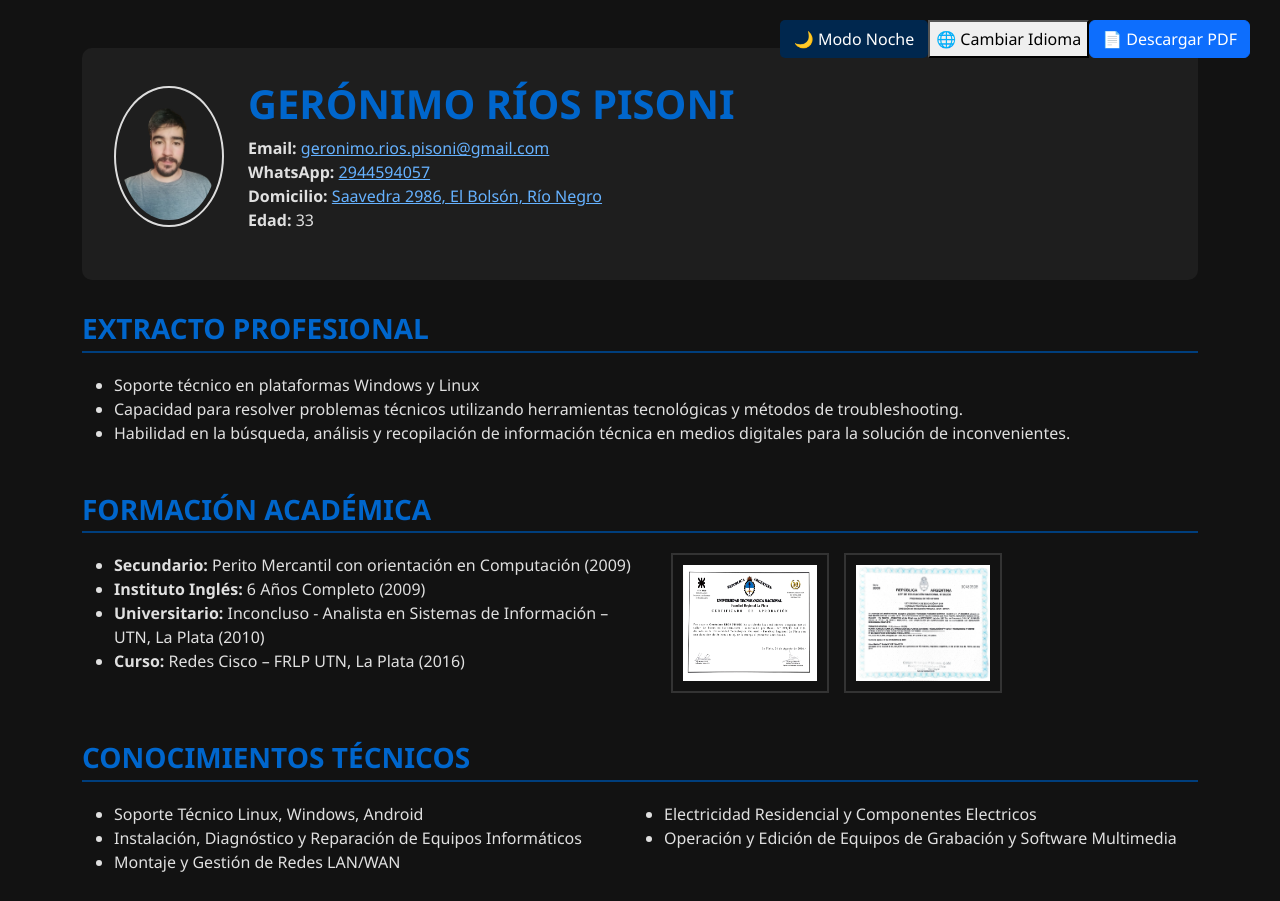
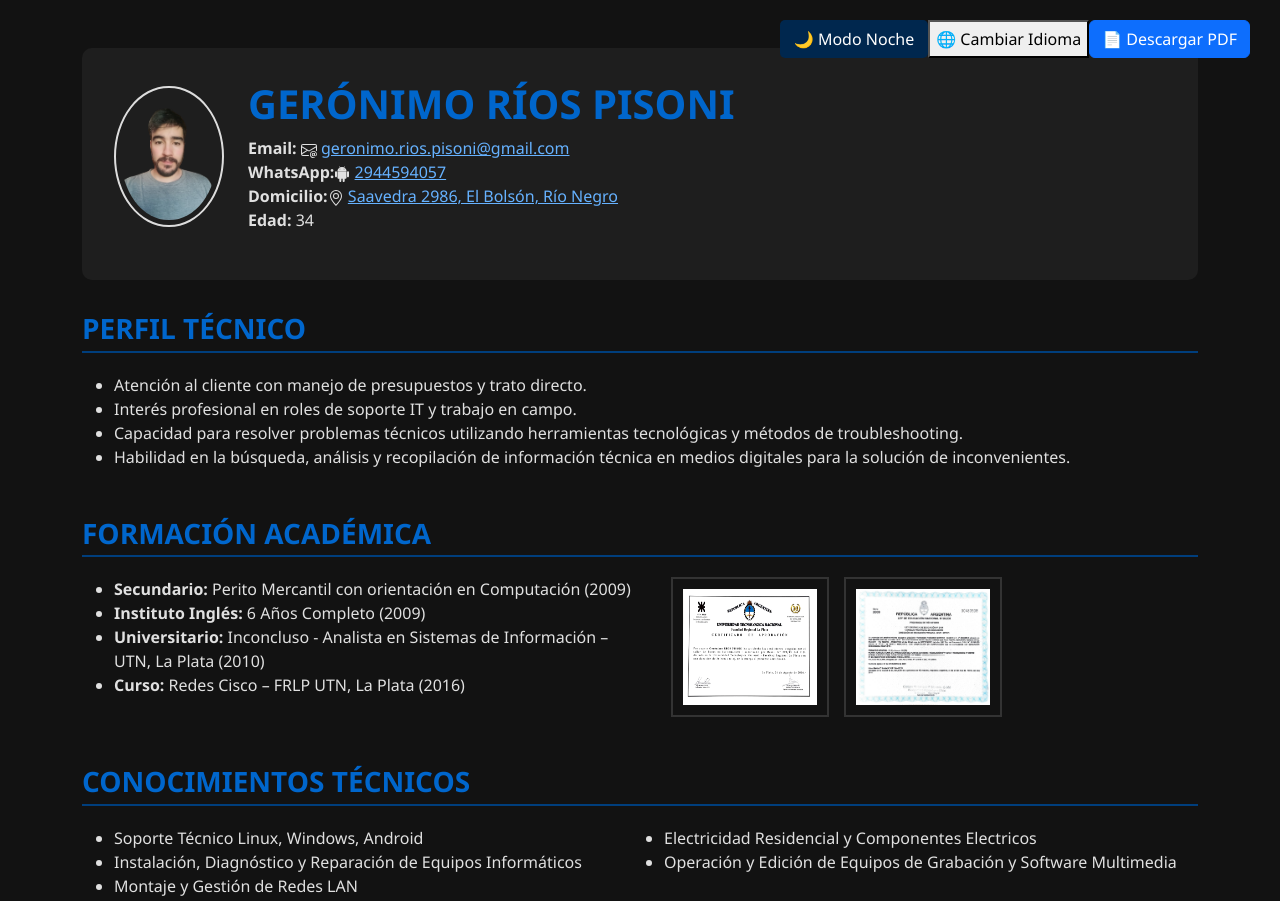
Before and after one commit to littlerabbit07/littlerabbit07.github.io, a plain HTML site: page index.html in a window 1280 px wide. Shown: the top 901 px of the page. Drawn offline with nearby package versions, Linux system fonts and the light colour scheme.

Commit message:
Update index.html

```diff
--- a/index.html
+++ b/index.html
@@ -26,27 +26,38 @@
           <h1 data-lang="en" style="display: none;">Gerónimo Ríos Pisoni</h1>
           <h5 data-lang="en" style="display: none;">Systems Analyst Student</h5>
           <p>
-            <span class="info-label" data-lang="es">Email:</span>
+            <span class="info-label" data-lang="es">Email: <svg xmlns="http://www.w3.org/2000/svg" width="16" height="16" fill="currentColor" class="bi bi-envelope-at" viewBox="0 0 16 16">
+  <path d="M2 2a2 2 0 0 0-2 2v8.01A2 2 0 0 0 2 14h5.5a.5.5 0 0 0 0-1H2a1 1 0 0 1-.966-.741l5.64-3.471L8 9.583l7-4.2V8.5a.5.5 0 0 0 1 0V4a2 2 0 0 0-2-2zm3.708 6.208L1 11.105V5.383zM1 4.217V4a1 1 0 0 1 1-1h12a1 1 0 0 1 1 1v.217l-7 4.2z"/>
+  <path d="M14.247 14.269c1.01 0 1.587-.857 1.587-2.025v-.21C15.834 10.43 14.64 9 12.52 9h-.035C10.42 9 9 10.36 9 12.432v.214C9 14.82 10.438 16 12.358 16h.044c.594 0 1.018-.074 1.237-.175v-.73c-.245.11-.673.18-1.18.18h-.044c-1.334 0-2.571-.788-2.571-2.655v-.157c0-1.657 1.058-2.724 2.64-2.724h.04c1.535 0 2.484 1.05 2.484 2.326v.118c0 .975-.324 1.39-.639 1.39-.232 0-.41-.148-.41-.42v-2.19h-.906v.569h-.03c-.084-.298-.368-.63-.954-.63-.778 0-1.259.555-1.259 1.4v.528c0 .892.49 1.434 1.26 1.434.471 0 .896-.227 1.014-.643h.043c.118.42.617.648 1.12.648m-2.453-1.588v-.227c0-.546.227-.791.573-.791.297 0 .572.192.572.708v.367c0 .573-.253.744-.564.744-.354 0-.581-.215-.581-.8Z"/>
+</svg></span>
             <span class="info-label" data-lang="en" style="display: none;">Email:</span>
             <a href="mailto:geronimo.rios.pisoni@gmail.com" target="_blank" rel="noopener noreferrer">geronimo.rios.pisoni@gmail.com</a><br>
-            <span class="info-label" data-lang="es">WhatsApp:</span>
+            <span class="info-label" data-lang="es">WhatsApp:<svg xmlns="http://www.w3.org/2000/svg" width="16" height="16" fill="currentColor" class="bi bi-android2" viewBox="0 0 16 16">
+  <path d="m10.213 1.471.691-1.26q.069-.124-.048-.192-.128-.057-.195.058l-.7 1.27A4.8 4.8 0 0 0 8.005.941q-1.032 0-1.956.404l-.7-1.27Q5.281-.037 5.154.02q-.117.069-.049.193l.691 1.259a4.25 4.25 0 0 0-1.673 1.476A3.7 3.7 0 0 0 3.5 5.02h9q0-1.125-.623-2.072a4.27 4.27 0 0 0-1.664-1.476ZM6.22 3.303a.37.37 0 0 1-.267.11.35.35 0 0 1-.263-.11.37.37 0 0 1-.107-.264.37.37 0 0 1 .107-.265.35.35 0 0 1 .263-.11q.155 0 .267.11a.36.36 0 0 1 .112.265.36.36 0 0 1-.112.264m4.101 0a.35.35 0 0 1-.262.11.37.37 0 0 1-.268-.11.36.36 0 0 1-.112-.264q0-.154.112-.265a.37.37 0 0 1 .268-.11q.155 0 .262.11a.37.37 0 0 1 .107.265q0 .153-.107.264M3.5 11.77q0 .441.311.75.311.306.76.307h.758l.01 2.182q0 .414.292.703a.96.96 0 0 0 .7.288.97.97 0 0 0 .71-.288.95.95 0 0 0 .292-.703v-2.182h1.343v2.182q0 .414.292.703a.97.97 0 0 0 .71.288.97.97 0 0 0 .71-.288.95.95 0 0 0 .292-.703v-2.182h.76q.436 0 .749-.308.31-.307.311-.75V5.365h-9zm10.495-6.587a.98.98 0 0 0-.702.278.9.9 0 0 0-.293.685v4.063q0 .406.293.69a.97.97 0 0 0 .702.284q.42 0 .712-.284a.92.92 0 0 0 .293-.69V6.146a.9.9 0 0 0-.293-.685 1 1 0 0 0-.712-.278m-12.702.283a1 1 0 0 1 .712-.283q.41 0 .702.283a.9.9 0 0 1 .293.68v4.063a.93.93 0 0 1-.288.69.97.97 0 0 1-.707.284 1 1 0 0 1-.712-.284.92.92 0 0 1-.293-.69V6.146q0-.396.293-.68"/>
+</svg></span>
             <span class="info-label" data-lang="en" style="display: none;">WhatsApp:</span>
-            <a href="https://wa.me/2944594057" target="_blank" rel="noopener noreferrer">2944594057</a><br>
-            <span class="info-label" data-lang="es">Domicilio:</span>
+            <a href="https://wa.me/2944594057" target="_blank" rel="noopener noreferrer">2944594057</a>
+            <br>
+            <span class="info-label" data-lang="es">Domicilio:<svg xmlns="http://www.w3.org/2000/svg" width="16" height="16" fill="currentColor" class="bi bi-geo-alt" viewBox="0 0 16 16">
+  <path d="M12.166 8.94c-.524 1.062-1.234 2.12-1.96 3.07A32 32 0 0 1 8 14.58a32 32 0 0 1-2.206-2.57c-.726-.95-1.436-2.008-1.96-3.07C3.304 7.867 3 6.862 3 6a5 5 0 0 1 10 0c0 .862-.305 1.867-.834 2.94M8 16s6-5.686 6-10A6 6 0 0 0 2 6c0 4.314 6 10 6 10"/>
+  <path d="M8 8a2 2 0 1 1 0-4 2 2 0 0 1 0 4m0 1a3 3 0 1 0 0-6 3 3 0 0 0 0 6"/>
+</svg></span>
             <span class="info-label" data-lang="en" style="display: none;">Address:</span>
             <a href="https://maps.app.goo.gl/mLVSpg43jFqqwWih8" target="_blank" rel="noopener noreferrer">Saavedra 2986, El Bolsón, Río Negro</a><br>
             <span class="info-label" data-lang="es">Edad:</span>
-            <span class="info-label" data-lang="en" style="display: none;">Age:</span> 33<br>
+            <span class="info-label" data-lang="en" style="display: none;">Age:</span> 34<br>
           </p>
         </div>
       </div>
 
     <div class="mb-5">
-      <h3 class="section-title" data-lang="es">Extracto Profesional</h3>
-      <h3 class="section-title" data-lang="en" style="display: none;">Professional Summary</h3>
+      <h3 class="section-title" data-lang="es">Perfil Técnico</h3>
+      <h3 class="section-title" data-lang="en" style="display: none;">Technical Profile</h3>
       <ul>
-        <li data-lang="es">Soporte técnico en plataformas Windows y Linux</li>
-        <li data-lang="en" style="display: none;">Technical support on Windows and Linux platforms.</li>
+        <li data-lang="es">Atención al cliente con manejo de presupuestos y trato directo.</li>
+        <li data-lang="en" style="display: none;">Customer service with budget management and direct client interaction.</li>
+        <li data-lang="es">Interés profesional en roles de soporte IT y trabajo en campo.</li>
+        <li data-lang="en" style="display: none;">Professional interest in IT support roles and field work.</li>
         <li data-lang="es">Capacidad para resolver problemas técnicos utilizando herramientas tecnológicas y métodos de troubleshooting.</li>
         <li data-lang="en" style="display: none;">Skilled in resolving technical problems through the use of diagnostic tools and troubleshooting techniques.</li>
         <li data-lang="es">Habilidad en la búsqueda, análisis y recopilación de información técnica en medios digitales para la solución de inconvenientes.</li>
@@ -90,7 +101,7 @@
         <li data-lang="en" style="display: none;">Technical Support for Linux, Windows, Android</li>
         <li data-lang="es">Instalación, Diagnóstico y Reparación de Equipos Informáticos</li>
         <li data-lang="en" style="display: none;">Installation, Diagnosis, and Repair of IT Equipment</li>
-        <li data-lang="es">Montaje y Gestión de Redes LAN/WAN</li>
+        <li data-lang="es">Montaje y Gestión de Redes LAN</li>
         <li data-lang="en" style="display: none;">Setup and Management of LAN/WAN Networks</li>
         <li data-lang="es">Electricidad Residencial y Componentes Electricos</li>
         <li data-lang="en" style="display: none;">Residential Electricity and Electrical Components</li>
```
